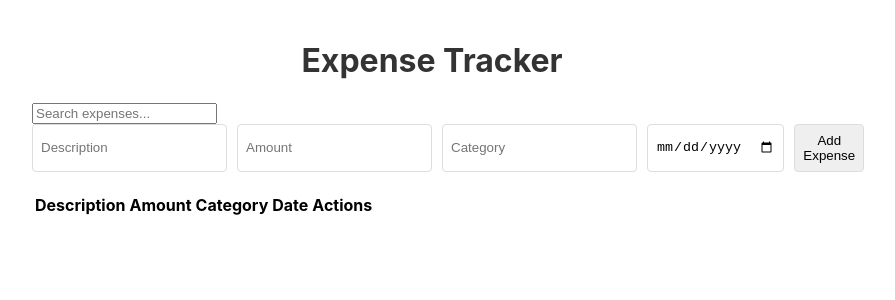
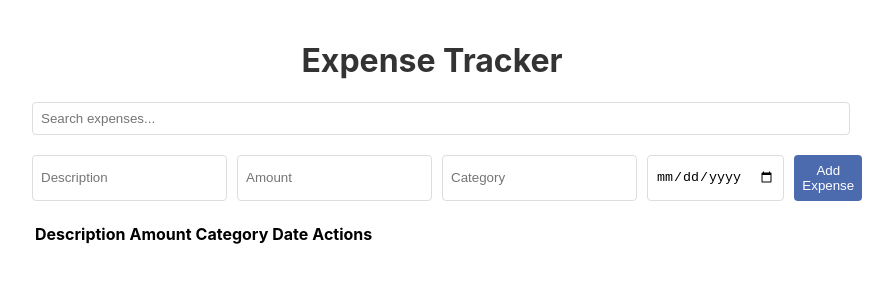
Before and after one commit to colinskorir/Expense-tracker, a React (Create React App) app: page / in a window 1280 px wide. Shown: the top 300 px of the page, without its empty margins (208-1103 px from the left). Built offline with nearby package versions, Linux system fonts and the light colour scheme.

Commit message:
styles changed

```diff
--- a/src/App.css
+++ b/src/App.css
@@ -22,3 +22,22 @@ h1 {
   border: 1px solid #ddd;
   border-radius: 4px;
 }
+
+.expense-form button {
+  background-color: #4c6baf;
+  color: white;
+  border: none;
+  cursor: pointer;
+}
+
+.expense-form button:hover {
+  background-color: #a05345;
+}
+
+.search-bar {
+  width: 100%;
+  padding: 8px;
+  margin-bottom: 20px;
+  border: 1px solid #ddd;
+  border-radius: 4px;
+}
```
